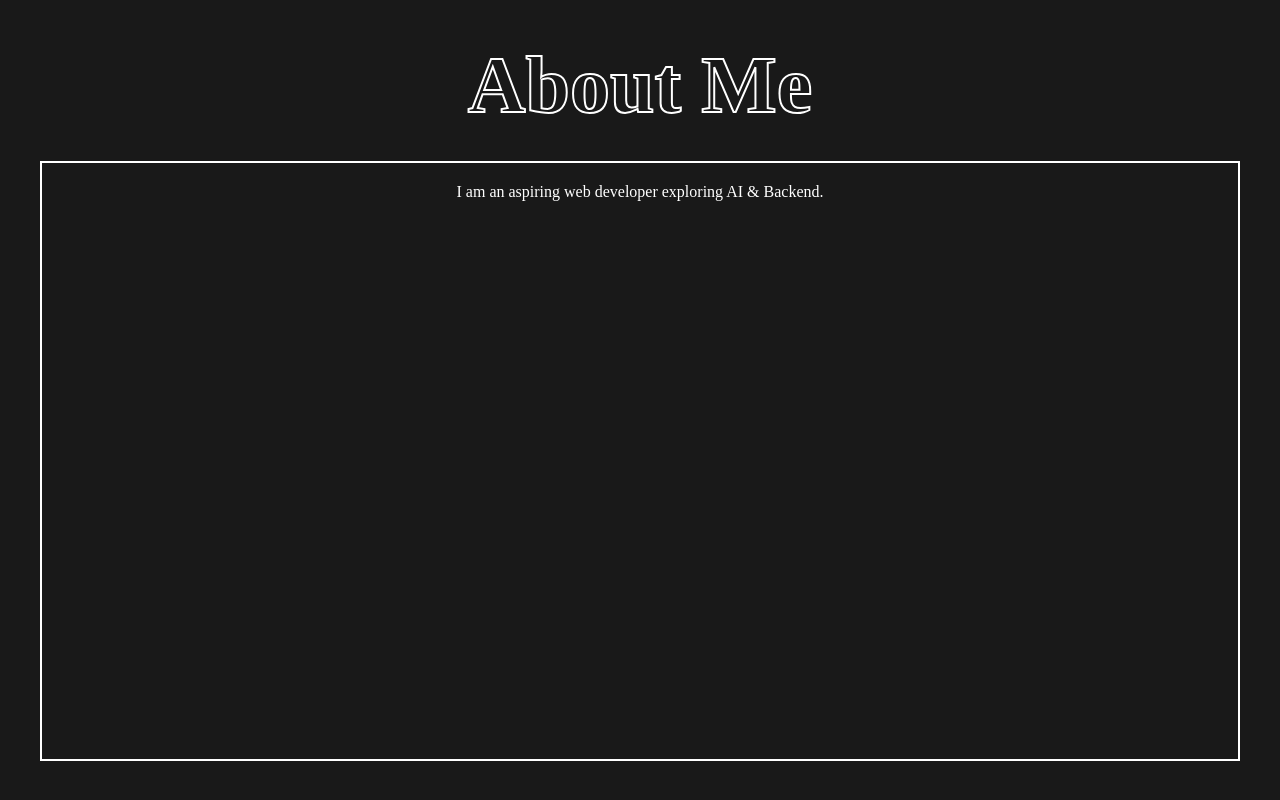
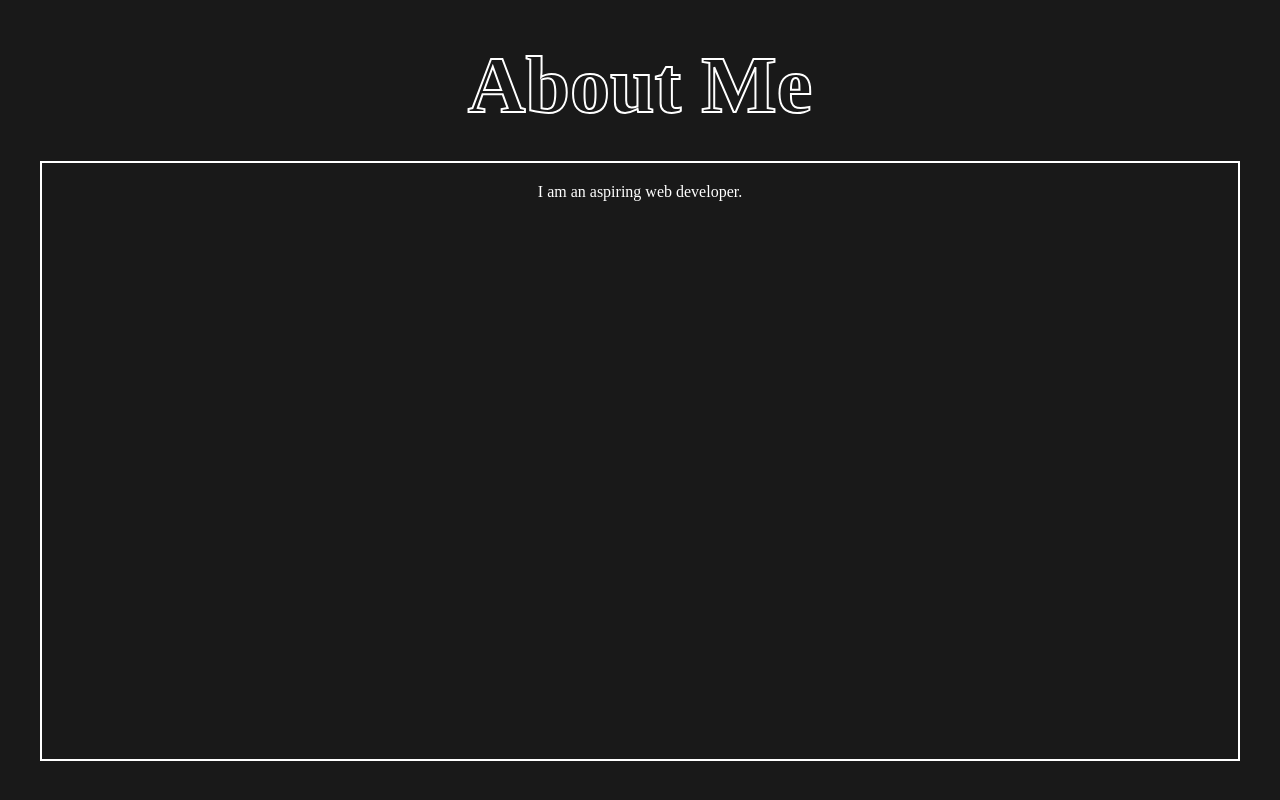
Before and after one commit to SoumenDass1/React-Portfolio, a React (Vite) app: page / in a window 1280 px wide. Shown: the part 860-1660 px from the top of the page. Built offline with nearby package versions, Linux system fonts and the light colour scheme.

Commit message:
Updated the home paragraph

```diff
--- a/src/components/profile.jsx
+++ b/src/components/profile.jsx
@@ -41,7 +41,7 @@ function Profile() {
                     <div className="about-box">
                         <h1>About Me</h1>
                         <div className="about-me">
-                            <p>I am an aspiring web developer exploring AI & Backend.</p>
+                            <p>I am an aspiring web developer.</p>
                         </div>
                     </div>
                 </section>
```
